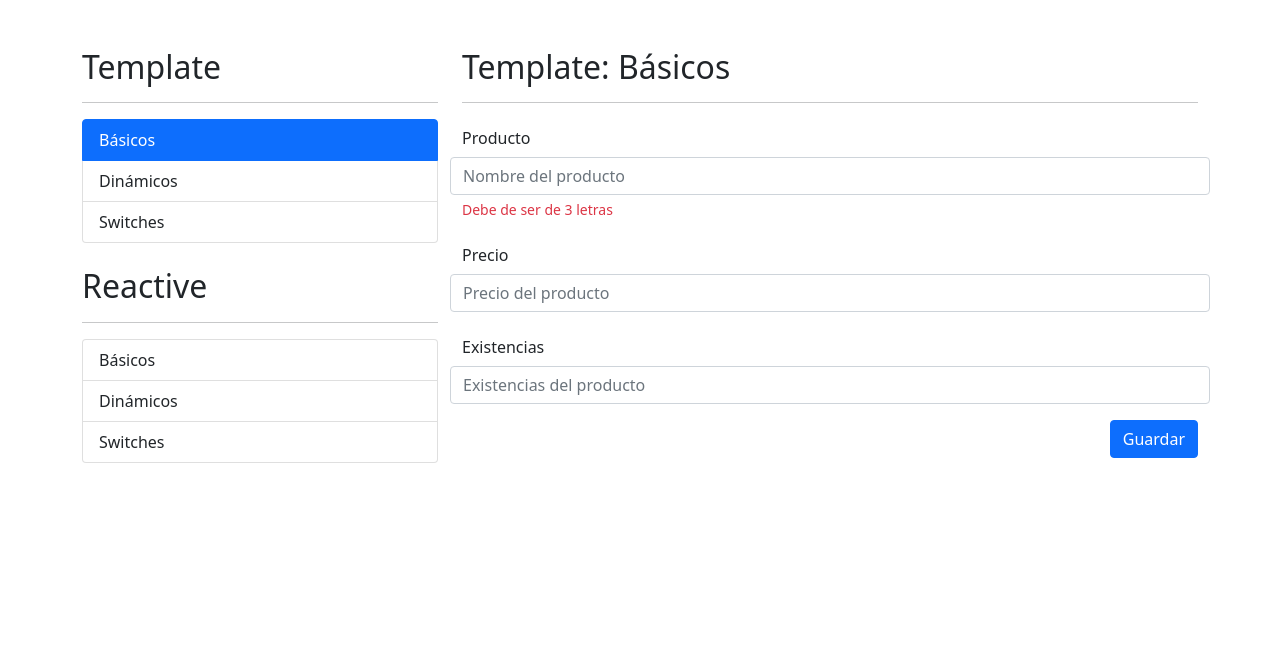
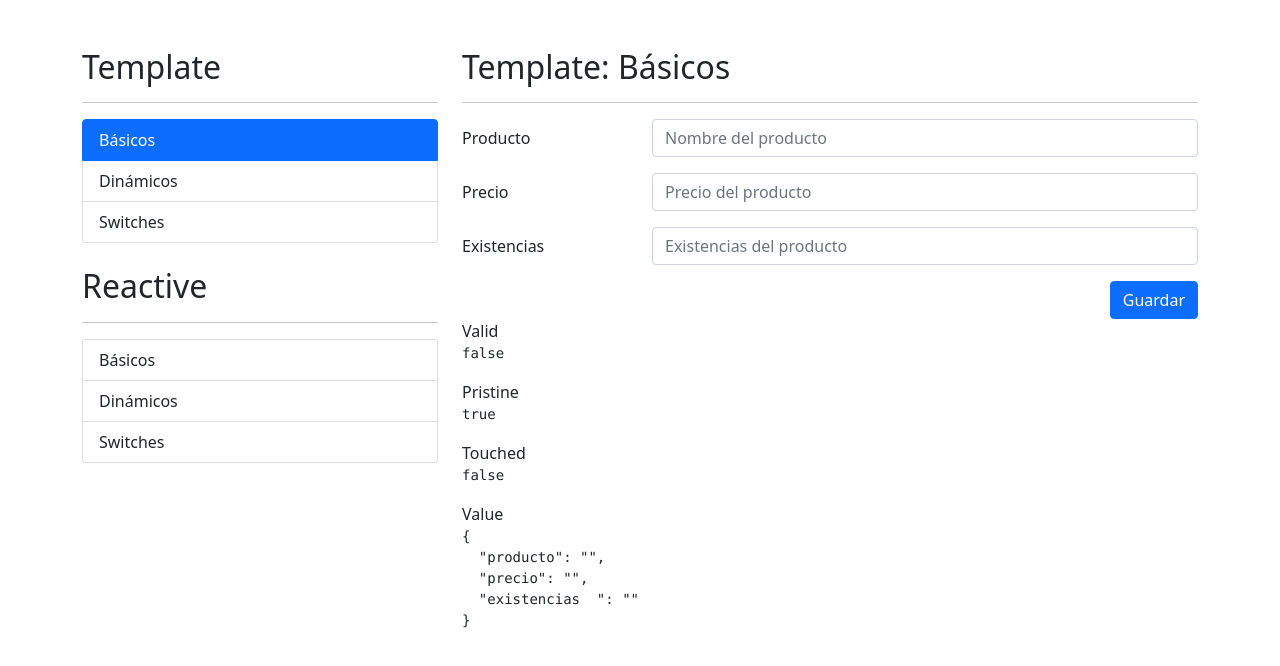
Before and after one commit to pablooromero/formulariosApp, an Angular app: page /template/basicos in a window 1280 px wide. Shown: the top 666 px of the page. Built offline with nearby package versions, Linux system fonts and the light colour scheme.

Commit message:
validaciones en el formulario agregadas

```diff
--- a/src/app/template/basicos/basicos.component.html
+++ b/src/app/template/basicos/basicos.component.html
@@ -4,17 +4,28 @@
 <div class="row">
     <div class="col">
 
-        <form action="">
+        <form (ngSubmit)="guardar()" #miFormulario="ngForm" autocomplete="off" >
 
             <!-- Campo de producto -->
             <div class="mb-3 row">
 
                 <label class="col-sm-3 col-form-label">Producto</label>
-                <div class="col-sm-9"></div>
+                <div class="col-sm-9">
+
                     <input type="text"
                            class="form-control"
-                       placeholder="Nombre del producto"  />
-                <span class="form-text text-danger">Debe de ser de 3 letras</span>
+                           ngModel
+                           name="producto"
+                           placeholder="Nombre del producto"
+                           required
+                           minlength="3"  />
+
+                    <span class="form-text text-danger"
+                          *ngIf="nombreValido()"  >
+                        Debe de ser de 3 letras
+                    </span>
+
+                </div>
 
             </div>
 
@@ -22,20 +33,31 @@
             <div class="mb-3 row">
 
                 <label class="col-sm-3 col-form-label">Precio</label>
-                <div class="col-sm-9"></div>
+                <div class="col-sm-9">
+
                     <input type="number"
                            class="form-control"
-                       placeholder="Precio del producto"  />
+                           ngModel
+                           name="precio"
+                           placeholder="Precio del producto"
+                           required  />
+
+                </div>
             </div>
 
             <!-- Campo de existencias -->
             <div class="mb-3 row">
 
                 <label class="col-sm-3 col-form-label">Existencias</label>
-                <div class="col-sm-9"></div>
+                <div class="col-sm-9">
+
                     <input type="number"
                            class="form-control"
+                           ngModel
+                           name="existencias  "
                            placeholder="Existencias del producto"  />
+
+                </div>
             </div>
 
             <div class="row">
@@ -48,3 +70,22 @@
 
     </div>
 </div>
+
+
+<div class="row">
+    <div class="col">
+
+        <span>Valid</span>
+        <pre>{{miFormulario.valid}}</pre>
+
+        <span>Pristine</span>
+        <pre>{{miFormulario.pristine}}</pre>
+
+        <span>Touched</span>
+        <pre>{{miFormulario.touched}}</pre>
+
+        <span>Value</span>
+        <pre>{{miFormulario.value | json}}</pre>
+
+    </div>
+</div>
--- a/src/app/template/basicos/basicos.component.ts
+++ b/src/app/template/basicos/basicos.component.ts
@@ -1,4 +1,5 @@
-import { Component, OnInit } from '@angular/core';
+import { Component, Input, OnInit, ViewChild } from '@angular/core';
+import { NgForm } from '@angular/forms';
 
 @Component({
   selector: 'app-basicos',
@@ -8,9 +9,20 @@ import { Component, OnInit } from '@angular/core';
 })
 export class BasicosComponent implements OnInit {
 
+  @ViewChild('miFormulario') miFormulario!: NgForm;
+
   constructor() { }
 
   ngOnInit(): void {
   }
 
+  guardar( ) {
+    console.log(this.miFormulario);
+  }
+
+  nombreValido(): boolean {
+    return this.miFormulario?.controls.producto?.invalid
+    && this.miFormulario?.controls.producto?.touched;
+  }
+
 }
--- a/src/app/template/template.module.ts
+++ b/src/app/template/template.module.ts
@@ -1,5 +1,6 @@
 import { NgModule } from '@angular/core';
 import { CommonModule } from '@angular/common';
+import { FormsModule } from '@angular/forms';
 
 import { TemplateRoutingModule } from './template-routing.module';
 import { BasicosComponent } from './basicos/basicos.component';
@@ -15,7 +16,8 @@ import { SwitchesComponent } from './switches/switches.component';
   ],
   imports: [
     CommonModule,
-    TemplateRoutingModule
+    FormsModule,
+    TemplateRoutingModule,
   ]
 })
 export class TemplateModule { }
```
Also changed, not shown: src/forms.txt (added). Lines whose indentation alone changed are shown as unchanged.
